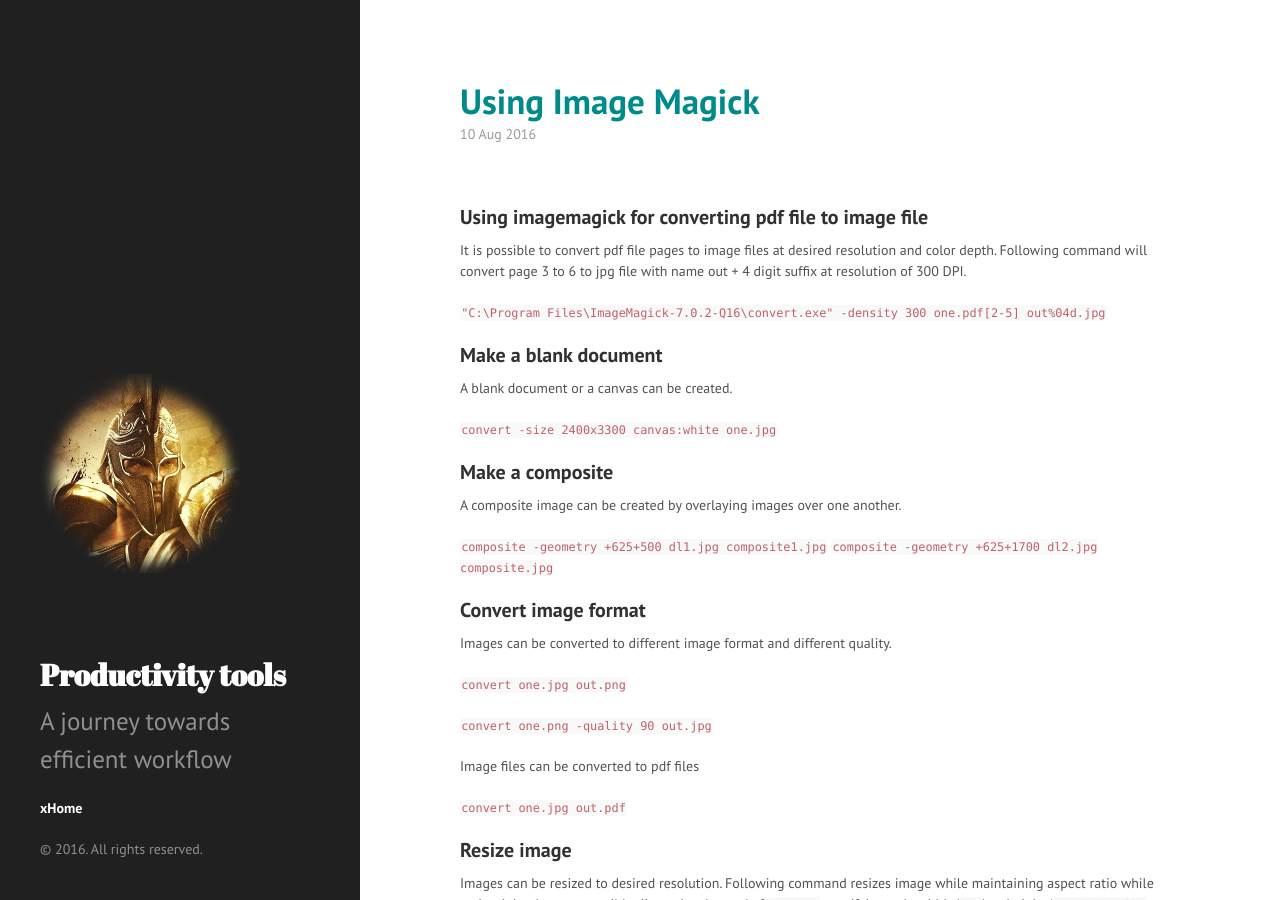
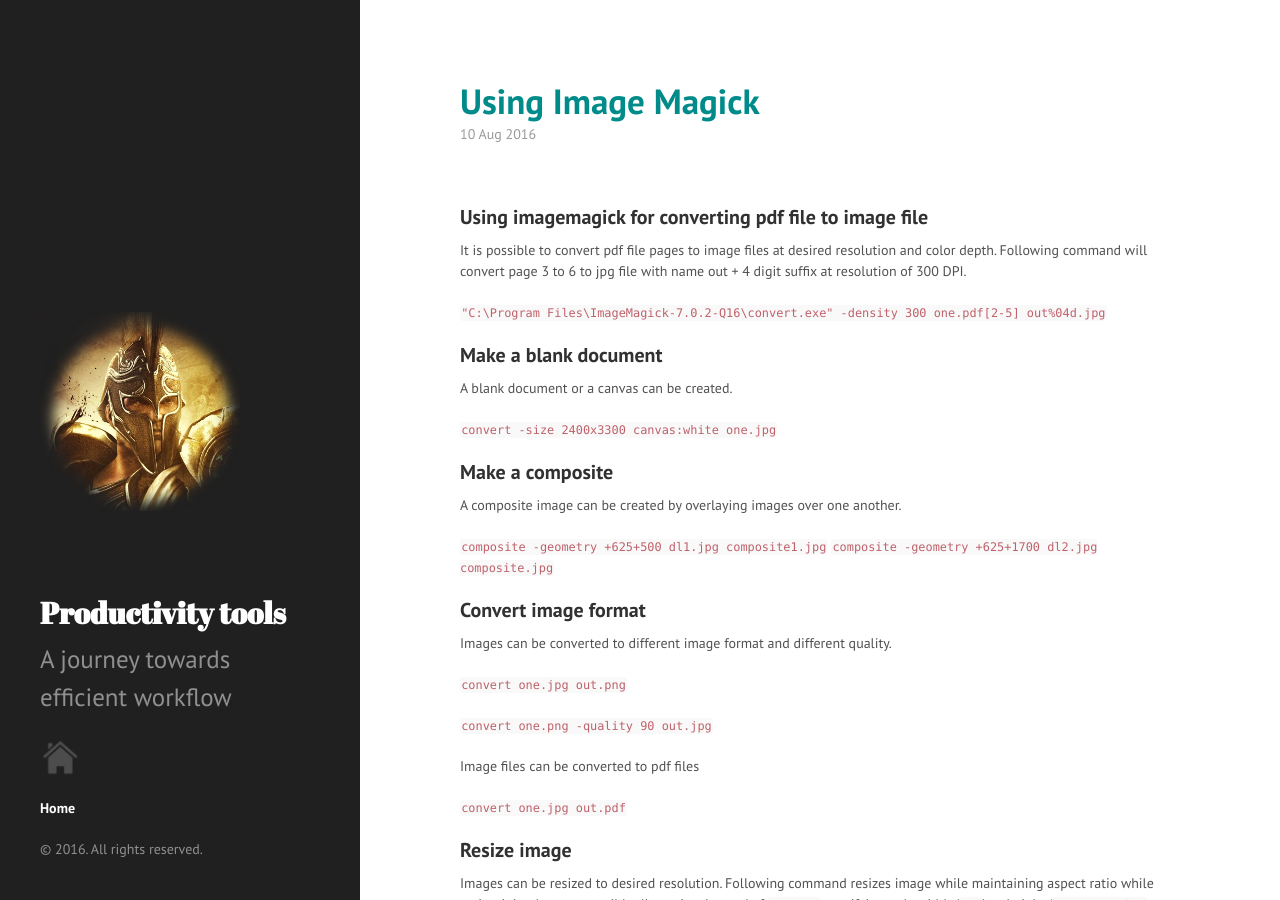
Before and after one commit to MaheshTK/MaheshTK.github.io, a Jekyll site: the page built from index.html, in a window 1280 px wide and 900 px high. Built offline with Jekyll 4.4.1, drawn with Linux system fonts in a browser that asks for light colours; the list of posts is cut into pages by our own code.

Commit message:
Update sidebar.html

```diff
--- a/_includes/sidebar.html
+++ b/_includes/sidebar.html
@@ -9,7 +9,8 @@
 
     <ul class="sidebar-nav">
       <li class="sidebar-nav-item{% if page.title == "Home" %} active{% endif %}">
-        <a href="/">xHome</a>
+        <img src="https://github.com/MaheshTK/MaheshTK.github.io/blob/master/_includes/homeicon.png" width="42">
+        <a href="/">Home</a>
       </li>
 
       {% comment %}
```
